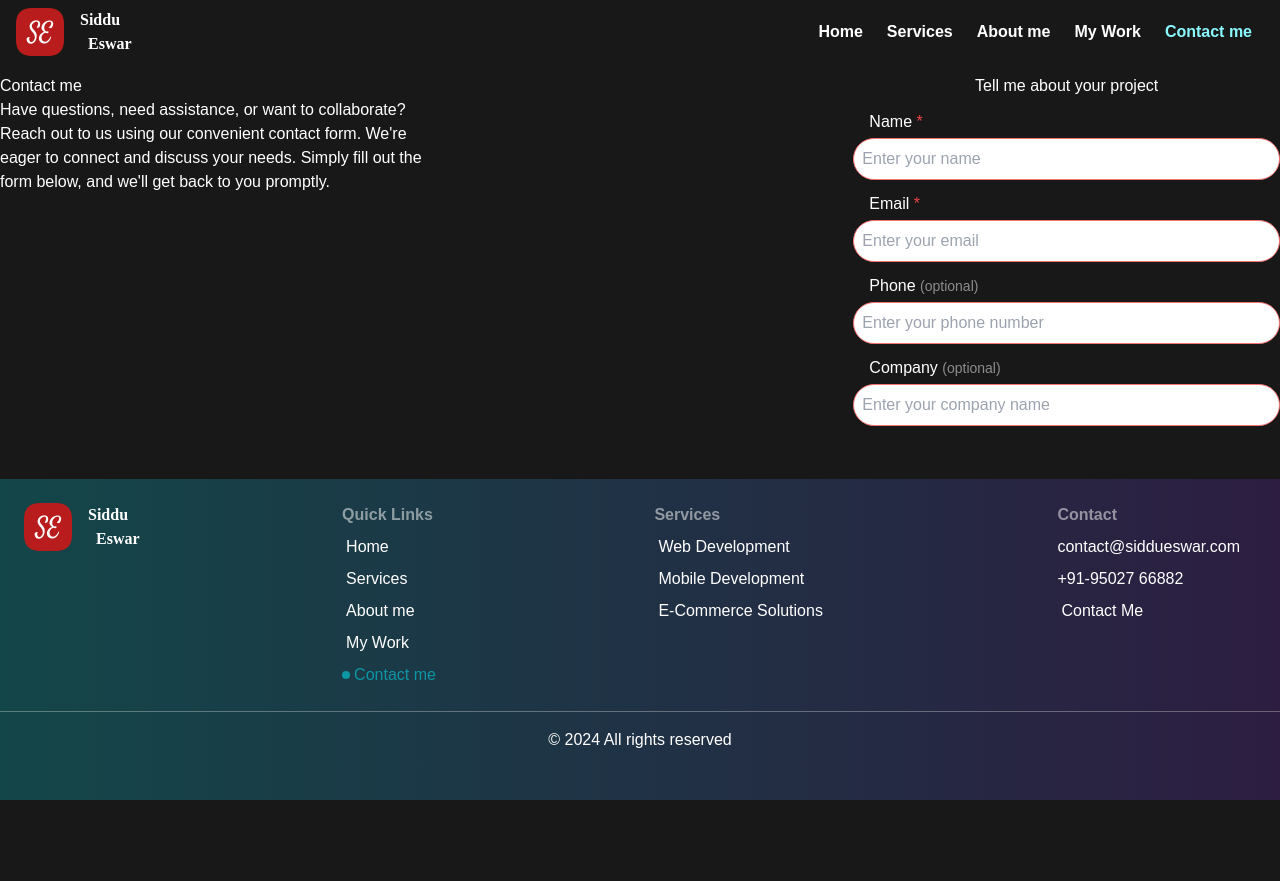
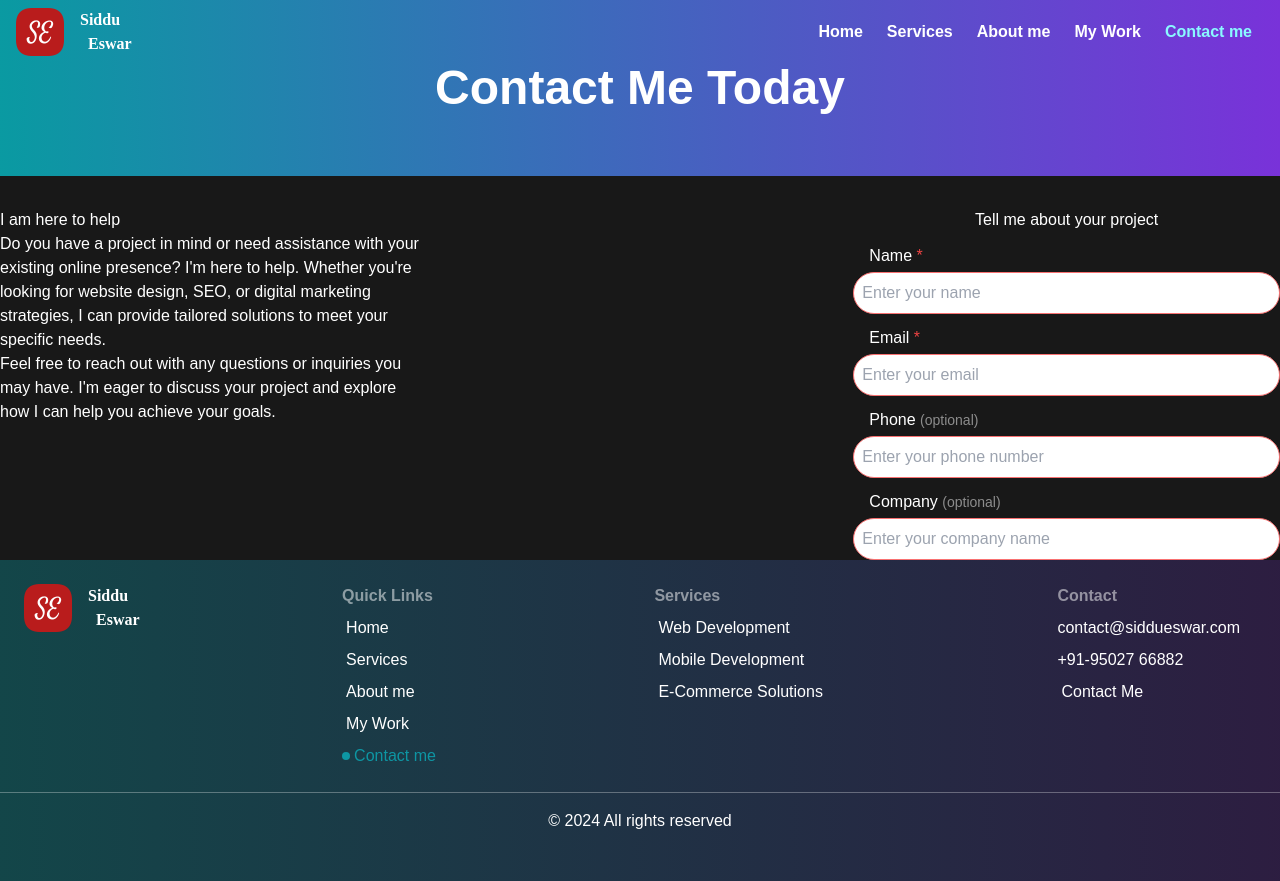
Before and after one commit to Eswarsiddu/portfolio, a React (Vite) app: page /contact-me in a window 1280 px wide. Before the commit the page ends 800 px from the top, so only its background shows below. Built offline with nearby package versions, Linux system fonts and the light colour scheme; a web font is replaced by a local one.

Commit message:
all pages headers are updated

```diff
--- a/src/Pages/ContactMe/index.jsx
+++ b/src/Pages/ContactMe/index.jsx
@@ -4,17 +4,26 @@ import { useOutletContext } from "react-router-dom";
 function ContactMe() {
   const { navBarHeight } = useOutletContext();
   return (
-    <div
-      className="flex justify-between container mx-auto"
-      style={{ paddingTop: `${navBarHeight + 10}px` }}
+    <>
+      <h1
+        className=" bg-gradient-to-l from-[#7932d9] to-[#00f2ff98] text-center text-5xl font-bold mb-8"
+        style={{ padding: `${navBarHeight}px 0` }}
       >
+        Contact Me Today
+      </h1>
+      <div className="flex justify-between container mx-auto">
         <div className="w-1/3">
-        <h2>Contact me</h2>
+          <h2>I am here to help</h2>
           <p>
-          Have questions, need assistance, or want to collaborate? Reach out to
-          us using our convenient contact form. We're eager to connect and
-          discuss your needs. Simply fill out the form below, and we'll get back
-          to you promptly.
+            Do you have a project in mind or need assistance with your existing
+            online presence? I'm here to help. Whether you're looking for
+            website design, SEO, or digital marketing strategies, I can provide
+            tailored solutions to meet your specific needs.
+          </p>
+          <p>
+            Feel free to reach out with any questions or inquiries you may have.
+            I'm eager to discuss your project and explore how I can help you
+            achieve your goals.
           </p>
         </div>
         <div className="w-1/3">
@@ -51,6 +60,7 @@ function ContactMe() {
           </form>
         </div>
       </div>
+    </>
   );
 }
 
--- a/src/Pages/Projects/index.jsx
+++ b/src/Pages/Projects/index.jsx
@@ -1,10 +1,23 @@
 import { useEffect } from "react";
+import { useOutletContext } from "react-router-dom";
 
 function Projects() {
+  const { navBarHeight } = useOutletContext();
   useEffect(() => {
     document.title = "Siddu Eswar | Projects";
   }, []);
-  return <div>Projects</div>;
+  return (
+    <>
+      <h1
+        className=" pb-8 text-center text-3xl font-bold"
+        style={{
+          paddingTop: `${navBarHeight}px`,
+        }}
+      >
+        Projects
+      </h1>
+    </>
+  );
 }
 
 export default Projects;
```
Lines whose indentation alone changed are shown as unchanged.
